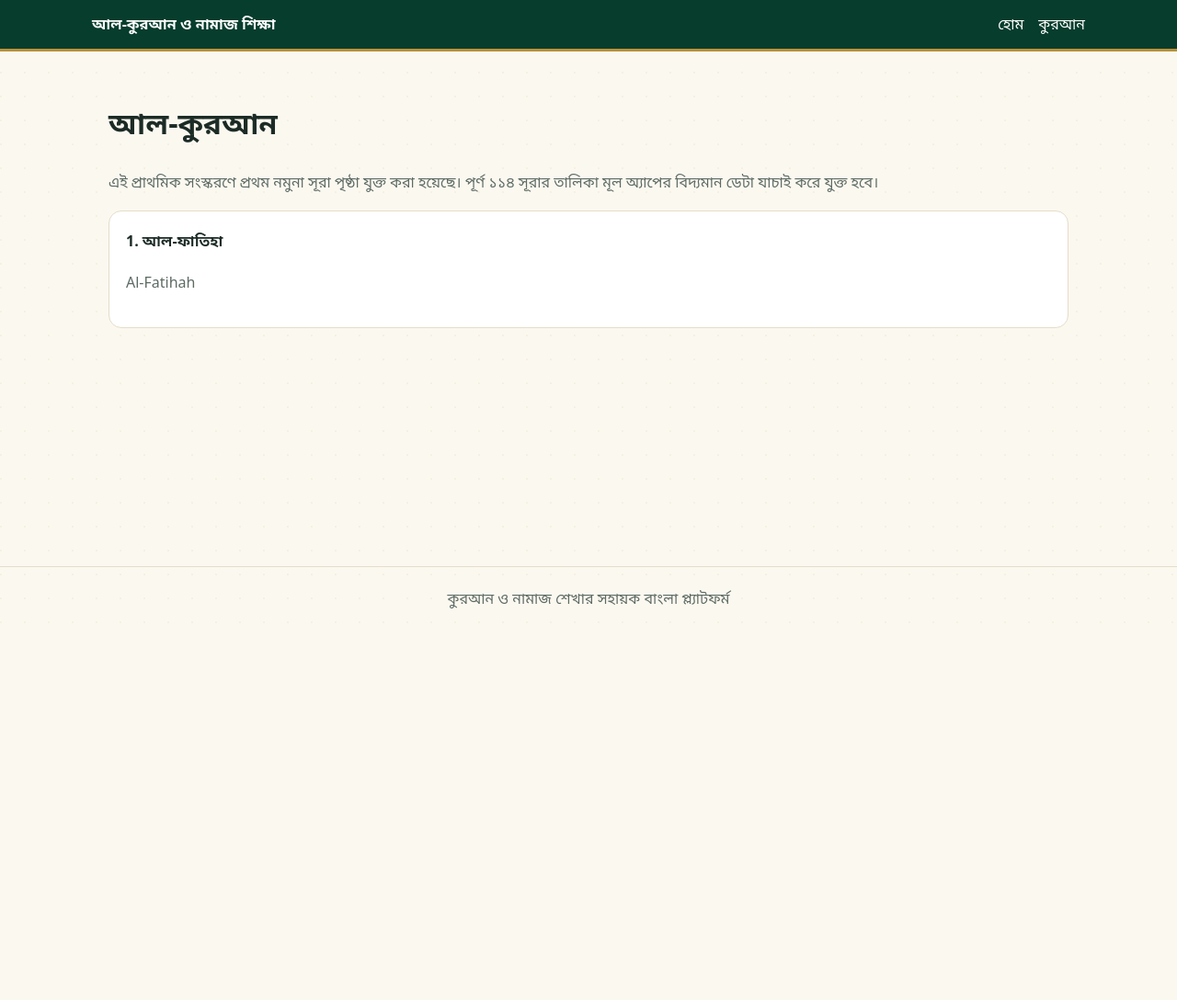
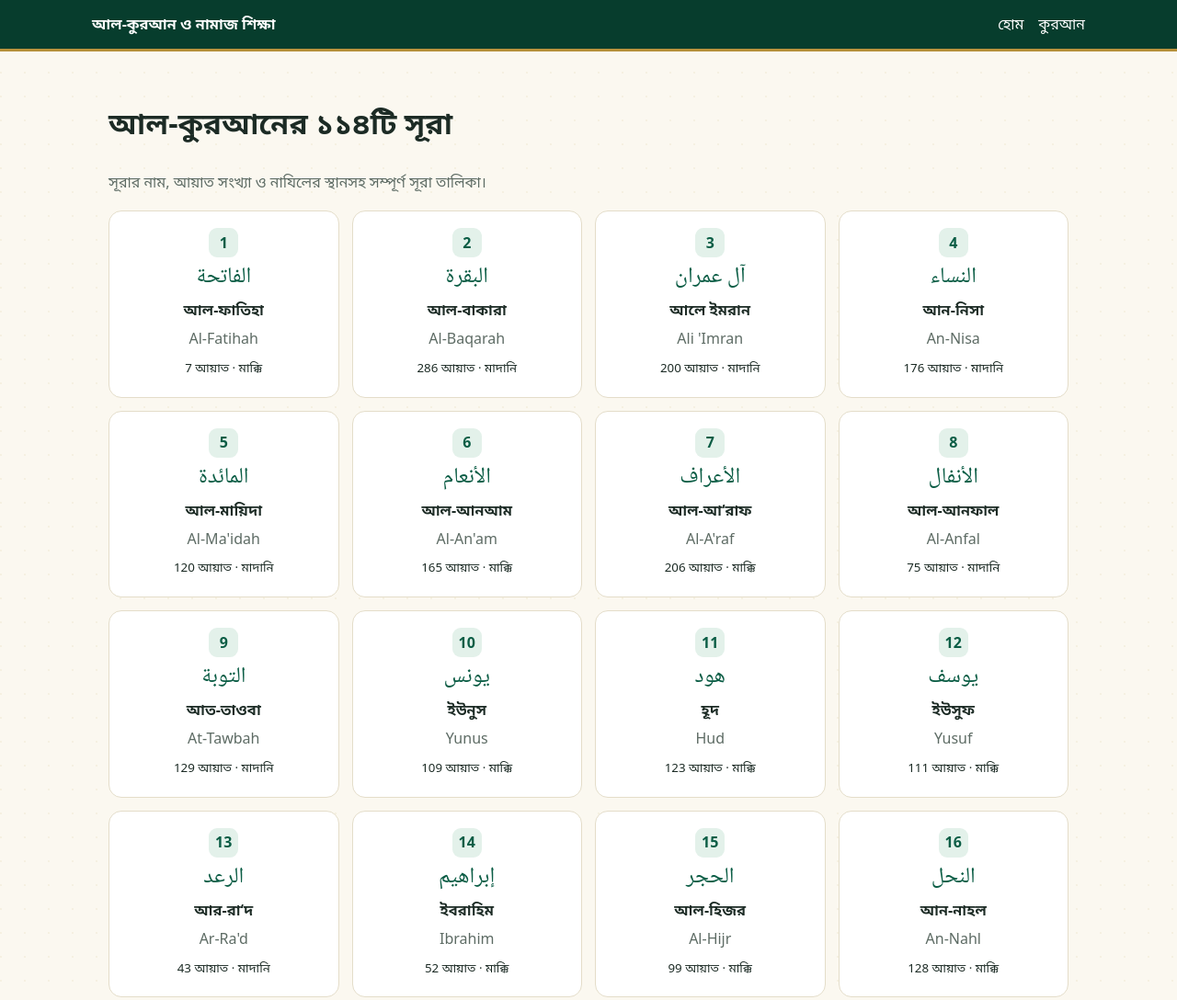
Before and after one commit to majed6222/quran-namaz-app, an Astro site in the folder website/: page /quran in a window 1280 px wide. Shown: the top 1088 px of the page at 92% size. Before the commit the page ends 800 px from the top, so only its background shows below. Built offline with nearby package versions, Linux system fonts and the light colour scheme; Astro itself is replaced by a stand-in of ours.

Commit message:
feat: generate complete 114 surah directory

```diff
--- a/website/src/pages/quran/index.astro
+++ b/website/src/pages/quran/index.astro
@@ -1,19 +1,28 @@
 ---
 import BaseLayout from '../../layouts/BaseLayout.astro';
-const surahs = [{ number: 1, slug: 'al-fatiha', bn: 'আল-ফাতিহা', en: 'Al-Fatihah' }];
+import surahs from '../../data/surahs.json';
 ---
 <BaseLayout
-  title="আল-কুরআন | সূরা তালিকা"
-  description="আল-কুরআনের সূরা পরিচিতি দেখুন।"
+  title="আল-কুরআনের ১১৪টি সূরা | বাংলা সূরা তালিকা"
+  description="পবিত্র আল-কুরআনের ১১৪টি সূরার আরবি নাম, বাংলা নাম, উচ্চারণ, আয়াত সংখ্যা এবং নাযিলের স্থান দেখুন।"
 >
-  <h1>আল-কুরআন</h1>
-  <p class="muted">এই প্রাথমিক সংস্করণে প্রথম নমুনা সূরা পৃষ্ঠা যুক্ত করা হয়েছে। পূর্ণ ১১৪ সূরার তালিকা মূল অ্যাপের বিদ্যমান ডেটা যাচাই করে যুক্ত হবে।</p>
+  <h1>আল-কুরআনের ১১৪টি সূরা</h1>
+  <p class="muted">সূরার নাম, আয়াত সংখ্যা ও নাযিলের স্থানসহ সম্পূর্ণ সূরা তালিকা।</p>
   <div class="cards">
     {surahs.map((surah) => (
       <a class="card" href={`/quran/surah/${surah.slug}/`}>
-        <strong>{surah.number}. {surah.bn}</strong>
-        <p class="muted">{surah.en}</p>
+        <div class="surah-number">{surah.number}</div>
+        <div class="arabic" lang="ar">{surah.arabicName}</div>
+        <strong>{surah.bengaliName}</strong>
+        <p class="muted">{surah.transliteration}</p>
+        <small>{surah.ayahCount} আয়াত · {surah.revelation}</small>
       </a>
     ))}
   </div>
 </BaseLayout>
+<style>
+  .surah-number{display:inline-grid;place-items:center;width:32px;height:32px;border-radius:9px;background:#e3f1ea;color:#0b5d45;font-weight:700}
+  .card{text-align:center}
+  .arabic{font-size:1.5rem;color:#0b5d45;line-height:1.8}
+  .card p{margin:2px 0}
+</style>
```
